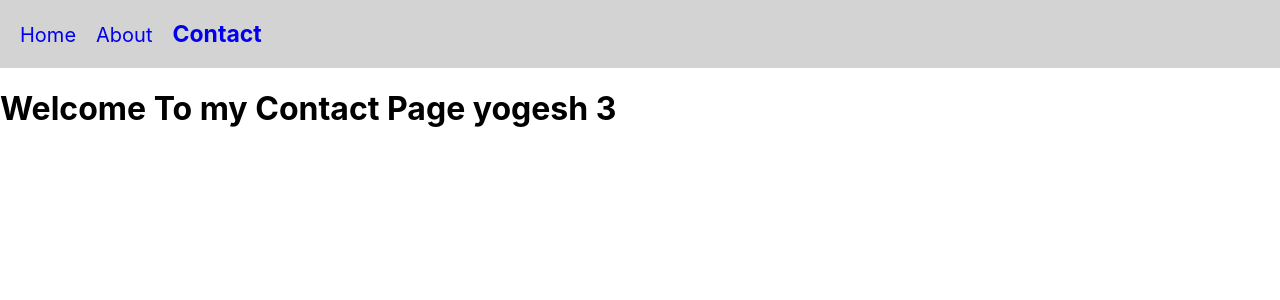
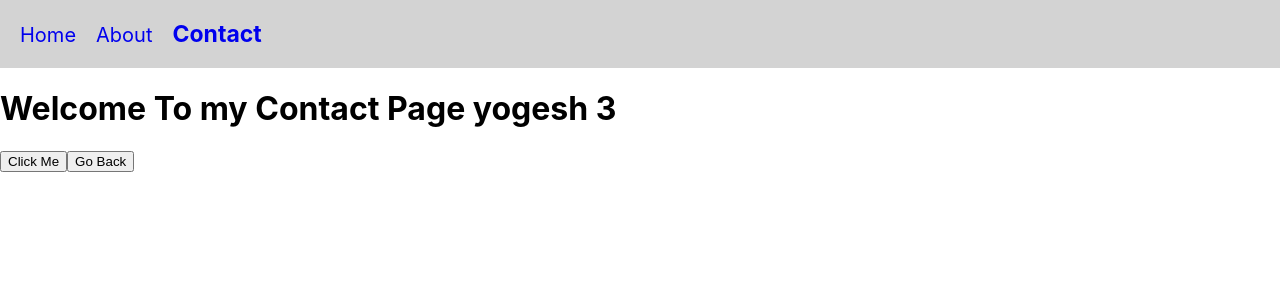
Before and after one commit to yogeshkumarpatil/react_router_demo, a React (Create React App) app: page /contact in a window 1280 px wide. Shown: the top 300 px of the page. Built offline with nearby package versions, Linux system fonts and the light colour scheme.

Commit message:
progarammatically nagivating complete

```diff
--- a/src/App.js
+++ b/src/App.js
@@ -1,12 +1,40 @@
 
 import './App.css';
-import {Routes, Route} from 'react-router-dom';
+import {Routes, Route, useNavigate} from 'react-router-dom';
 import Home from './components/Home';
 import About from './components/About';
 import Contact from './components/Contact';
 import Navbar from './components/Navbar';
 
 function App() {
+  const navigate = useNavigate();
+
+  //he single route la call karnyasathi
+  // const NavigateTOAbout = () =>{
+  //   navigate('/about');
+  // }
+
+
+  //he multiple route la call karnyasathi
+  // const NavigateTo = (url) =>{
+  //   navigate(url);
+  // }
+
+
+
+  const NavigateToWhere = () =>{
+    let name = 'Yogessh';
+    if(name === 'Yogesh')
+    {
+      navigate('/about');
+    }
+    else{
+      navigate('contact')
+    }
+  }
+
+
+
   return (
     <>
     <Navbar />
@@ -15,6 +43,27 @@ function App() {
       <Route path='/about' element={ <About />}  />
       <Route path='/contact' element={ <Contact />}  />
     </Routes>
+
+    {/* <button onClick={ () => NavigateTOAbout()}>About 1 </button> */}
+
+
+
+    {/* on button click navigation */}
+    {/* <button onClick={ () => navigate('/about')}>About 2</button>     */}
+    {/* <button onClick={ () => navigate('/contact')}>Contact</button> */}
+
+
+
+    {/* on event handler navigation */}
+    {/* <button onClick={ () => NavigateTo('/about')}>About 2</button>
+    <button onClick={ () => NavigateTo('/contact')}>Contact</button> */}
+
+
+    {/* on condition based navigation */}
+    <button onClick={ () => NavigateToWhere()}>Click Me</button>
+
+    <button onClick={ () => navigate(-1)}>Go Back</button>
+
     </>
   );
 }
--- a/src/components/Contact.js
+++ b/src/components/Contact.js
@@ -1,9 +1,12 @@
 import React from 'react'
+import { useNavigate } from 'react-router'
 
 function Contact() {
+  const navigate = useNavigate();
   return (
     <div>
       <h1>Welcome To my Contact Page yogesh 3</h1>
+
     </div>
   )
 }
```
